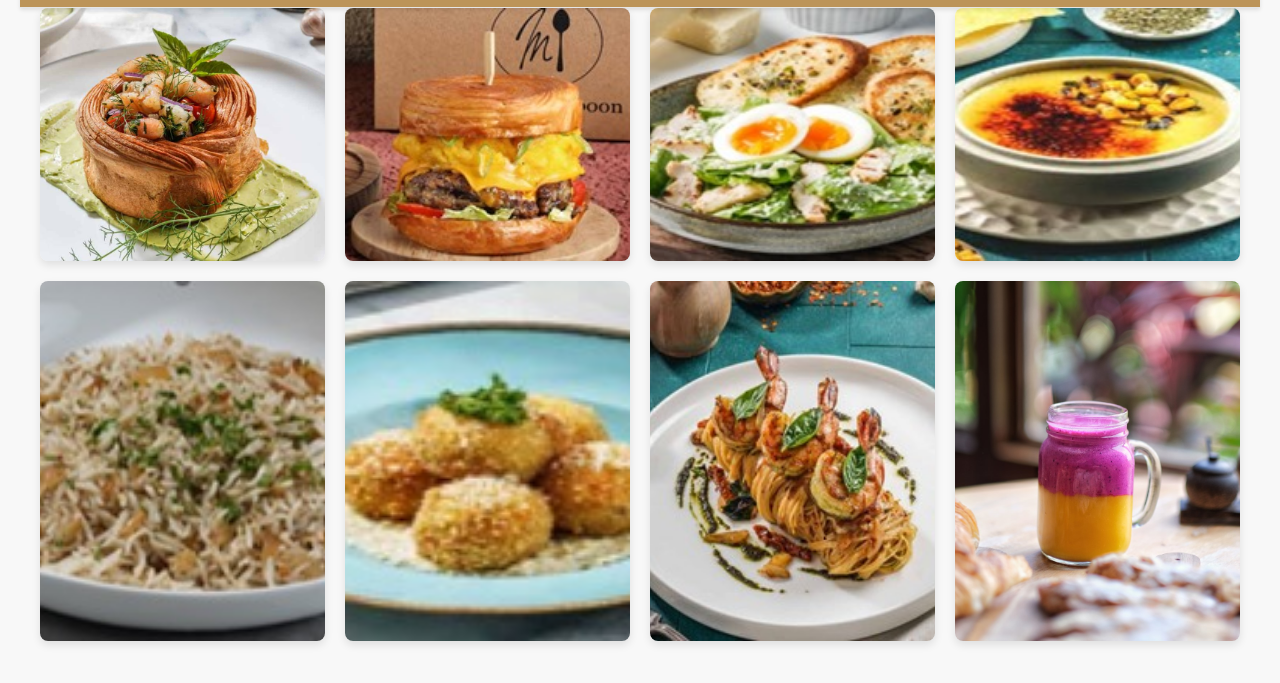
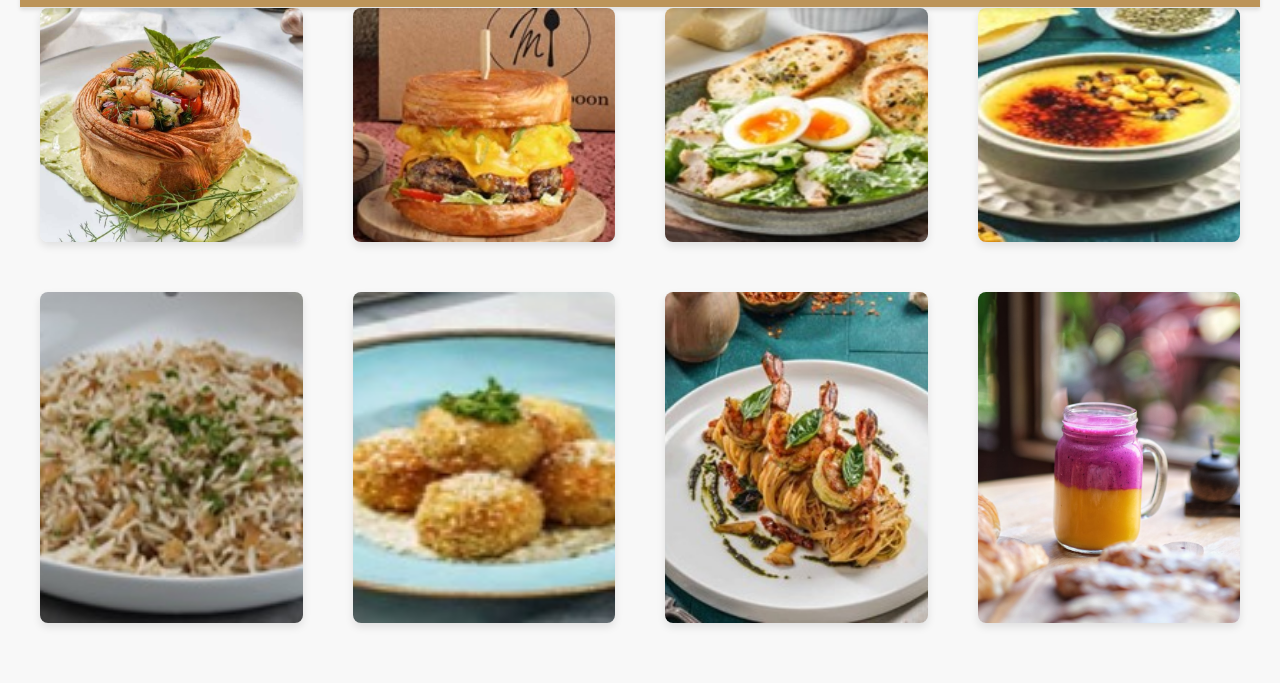
Before and after one commit to Chittaatoes/Deep-Dive-Product-Knowledge, a plain HTML site: page index.html in a window 1280 px wide. Shown: the part 77-760 px from the top of the page. Drawn offline with Linux system fonts and the light colour scheme; files whose address does not match are found by name.

Commit message:
Update styles.css

```diff
--- a/styles.css
+++ b/styles.css
@@ -311,7 +311,7 @@ body {
 .menu-categories {
     display: grid;
     grid-template-columns: repeat(auto-fit, minmax(250px, 1fr));
-    gap: 20px;
+    gap: 50px;
     max-width: 1200px;
     margin: 0 auto;
 }
@@ -321,6 +321,7 @@ body {
     overflow: hidden;
     border-radius: 8px;
     box-shadow: 0 4px 8px rgba(0, 0, 0, 0.1);
+    display: flex;
 }
 
 .category-item img {
```
